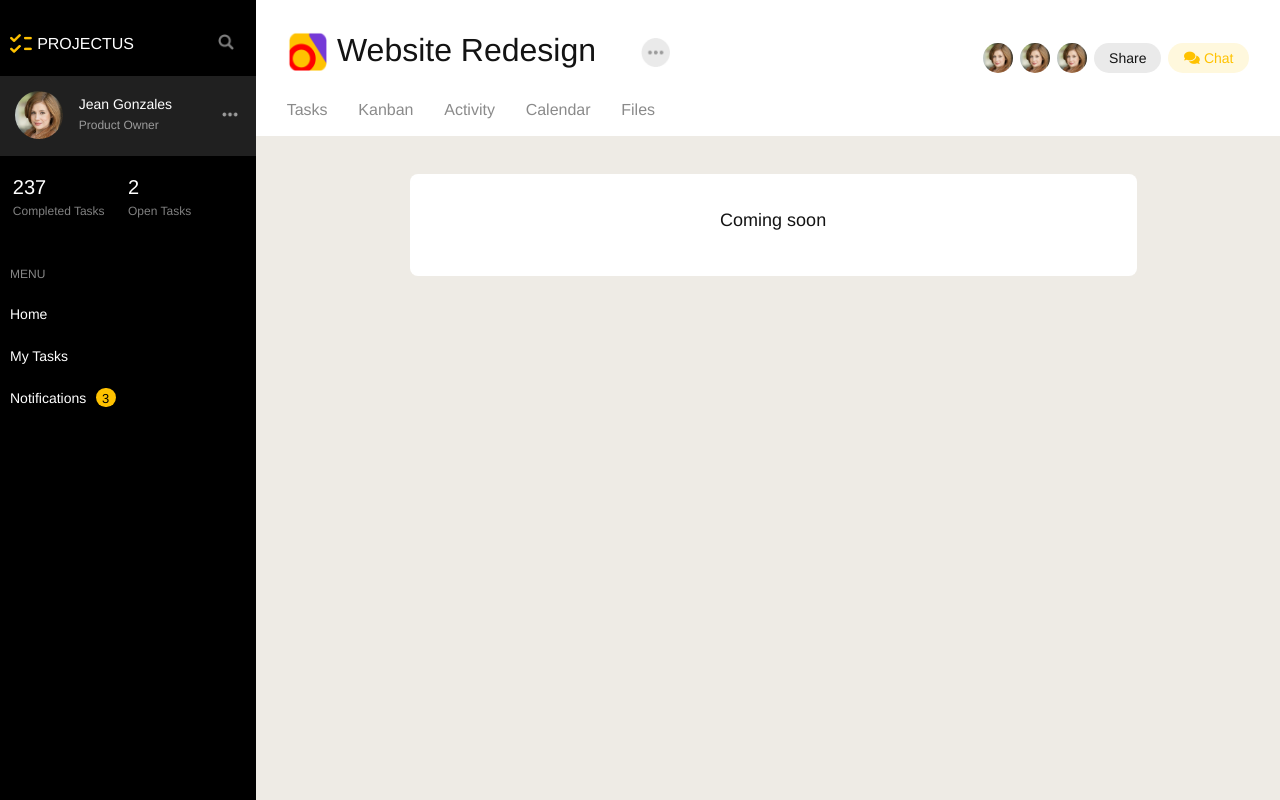
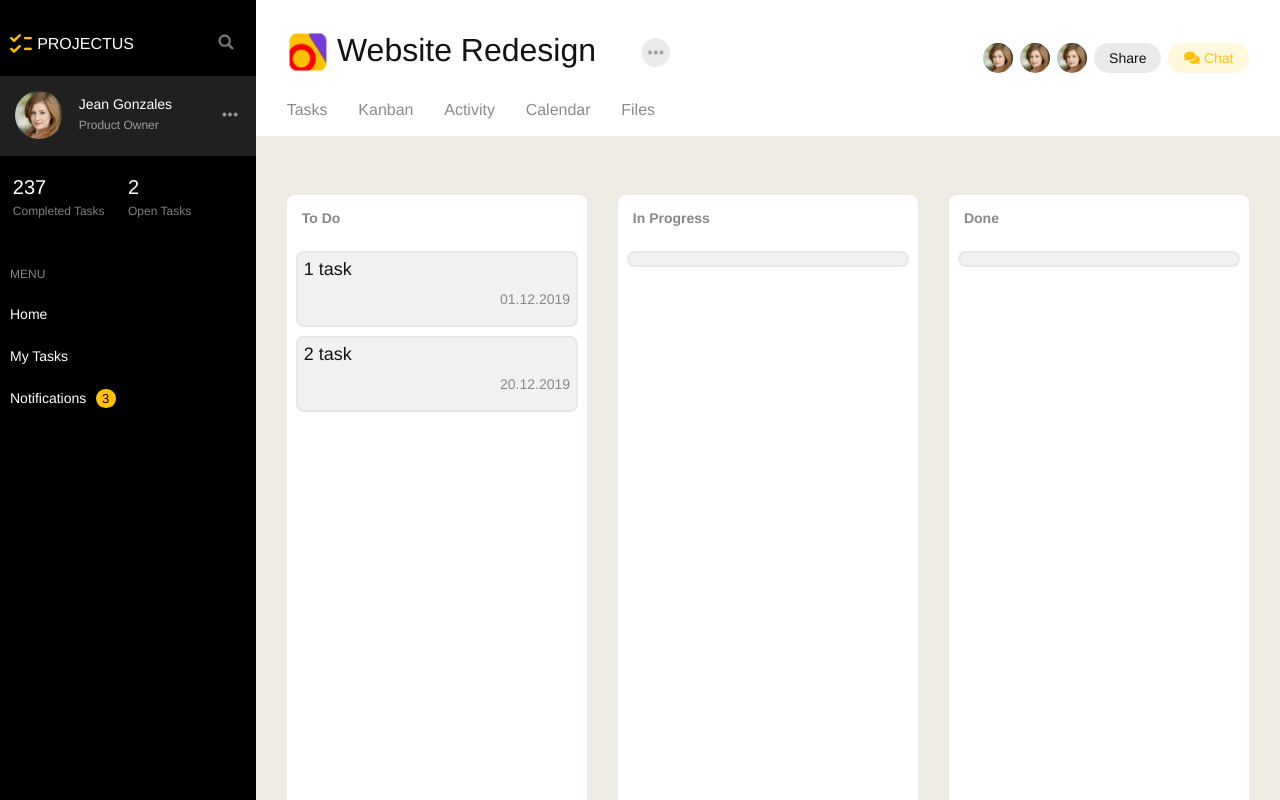
Before and after one commit to Kaplia/lesson-5, a Vue app: page /kanban in a window 1280 px wide. Shown: the top 800 px of the page. Built offline with nearby package versions, Linux system fonts and the light colour scheme.

Commit message:
8,9 lessons

```diff
--- a/src/assets/style.css
+++ b/src/assets/style.css
@@ -481,7 +481,6 @@ p {
     background-color: white;
     position: inherit;
     color: #131313;
-    font: 16px/20px Helvetica;
 }
 
 #container .content .activity-tasks .task-description {
@@ -490,10 +489,17 @@ p {
     background-color: white;
     position: inherit;
     color: #131313;
-    font: 16px/20px Helvetica;
 }
 
 #container .content .activity-tasks .task-deadline {
+    width: 8%;
+    text-align: right;
+    background-color: white;
+    font: 14px/20px Helvetica;
+    color: #898989;
+}
+
+#container .content .activity-tasks .task-status {
     width: 10%;
     text-align: right;
     background-color: white;
--- a/src/components/Kanban.vue
+++ b/src/components/Kanban.vue
@@ -1,24 +1,135 @@
 <template lang="pug">
     #container
-        .content
-             .coming-soon
-                   p  Coming soon
+        .content-1.box
+            .navbar-task
+                h1 To Do
+            .card-task(v-for='(task, index) in taskList' :key='task.name')
+                .task-name
+                    p {{task.name}}
+                .task-deadline
+                    p {{task.deadline}}
+        .content-2.box
+            .navbar-task
+                h1 In Progress
+            .card-task
+        .content-3.box
+            .navbar-task
+                h1 Done
+            .card-task
+
 
 </template>
 
 <script lang="ts">
 
+    interface TaskInterface {
+        id: number;
+        name: string;
+        description: string;
+        deadline: string;
+        status: string;
+    }
+
     import {Component, Vue} from 'vue-property-decorator';
 
     @Component
     export default class Kanban extends Vue {
-
+        public taskList: TaskInterface[] = [
+            {
+                id: 1,
+                name: '1 task',
+                description: 'Lorem ipsum dolor sit amet, consectetur adipiscing elit.',
+                deadline: '01.12.2019',
+                status: '',
+            },
+            {
+                id: 2,
+                name: '2 task',
+                description: 'Lorem ipsum dolor sit amet, consectetur adipiscing elit.',
+                deadline: '20.12.2019',
+                status: '',
+            },
+        ];
     }
 </script>
 
 <style>
-    .coming-soon {
-        text-align: center;
+    .task-name p {
+        font: 18px/20px Helvetica;
+        color: #131313;
+    }
+
+    .task-deadline p {
+        text-align: right;
+        font: 14px/20px Helvetica;
+        color: #898989;
+    }
+
+    .card-task {
+        border: 2px solid #e7e7e7;
+        border-radius: 8px;
+        background: #f1f1f1;
+        margin: 3%;
+        padding: 2%;
+        cursor: pointer;
+    }
+
+    .card-task:hover {
+        border: 2px solid #dddddd;
+    }
+
+    p {
+        color: #131313;
+        font: 14px/20px Helvetica;
+    }
+
+    .navbar-task {
+        border-radius: 8px 8px 0 0;
+        margin: 0;
+        padding: 5%;
+    }
+
+    .navbar-task h1 {
+        opacity: 0.5;
+        font: bold 14px/17px Helvetica;
+        color: #131313;
+        text-align: left;
+    }
+    #container {
+        display: flex;
+    }
+
+    .box {
+        width: 100%;
+        margin: 2%;
+    }
+
+    .content-1 {
+        background-color:  white;
+        border-radius: 8px;
+        width: 30%;
+        margin-right: 1%;
+        margin-left: 3%;
+        margin-bottom: 3%;
+        padding: 0;
+    }
+
+    .content-2 {
+        background-color:  white;
+        border-radius: 8px;
+        width: 30%;
+        margin-right: 1%;
+        margin-bottom: 3%;
+        padding: 0;
+    }
+
+    .content-3 {
+        background-color:  white;
+        border-radius: 8px;
+        width: 30%;
+        margin-right: 3%;
+        margin-bottom: 3%;
+        padding: 0;
     }
 
 
--- a/src/components/Sidebar.vue
+++ b/src/components/Sidebar.vue
@@ -54,7 +54,7 @@
         public completeTask() {
             completedTasks = document.querySelector('.completed-tasks')!.innerHTML;
             openTasks = document.querySelector('.open-tasks')!.innerHTML;
-            if (openTasks !== 0) {
+            if (openTasks > 0) {
               if (confirm('Are you sure you want to change the number of tasks?')) {
                 openTasks--;
                 completedTasks++;
--- a/src/components/Tasks.vue
+++ b/src/components/Tasks.vue
@@ -3,13 +3,18 @@
     #container
         .content
             #card-tasks.card(style='display')
-                .activity-tasks(v-for='(task, index) in taskList' :key='task.name')
+            .animation-tasks.activity-tasks(v-for='(task, index) in taskList' :key='task.name')(:style='animation(index)')
                     .box.task-name
                         | {{task.name}}
                     .box.task-description
                         | {{task.description}}
                     .box.task-deadline
                         | {{task.deadline}}
+                    .box.task-status
+                         select
+                             option(value='todo', selected) To Do
+                             option(value='inprogress') In Progress
+                             option(value='done') Done
                     .box.button
                         button.delete(v-on:click="taskList.splice(index, 1)")
                             i.far.fa-trash-alt
@@ -32,6 +37,7 @@
         name: string;
         description: string;
         deadline: string;
+        status: string;
     }
 
     import {Component, Vue} from 'vue-property-decorator';
@@ -45,12 +51,14 @@
                 name: '1 task',
                 description: 'Lorem ipsum dolor sit amet, consectetur adipiscing elit.',
                 deadline: '01.12.2019',
+                status: '',
             },
             {
                 id: 2,
                 name: '2 task',
                 description: 'Lorem ipsum dolor sit amet, consectetur adipiscing elit.',
                 deadline: '20.12.2019',
+                status: '',
             },
         ];
         public nextTaskId: number = 3;
@@ -62,15 +70,32 @@
                 name: this.newTaskName,
                 description: this.newTaskText,
                 deadline: '',
+                status: 'To Do',
             })
             ;
             this.newTaskName = '';
             this.newTaskText = '';
         }
+
+        public animation(i: any) {
+            return {'animation-delay': (i * 1) + 's'};
+        }
     }
 </script>
 
+
 <style>
+    select {
+        -moz-appearance: none;
+        -webkit-appearance: none;
+        appearance: none;
+        border-radius: 3px;
+        padding: 5%;
+    }
+    select::-ms-expand {
+        display: none;
+    }
+
     .card-form {
         border: solid 1px #FFC200;
         border-radius: 5px;
@@ -123,6 +148,11 @@
         width: 98%;
     }
 
+    form {
+        margin-top: 5px;
+
+    }
+
     .delete {
         border: none;
         cursor: pointer;
@@ -132,4 +162,36 @@
     .delete:active {
         color: #616161;
     }
+
+    .animation-tasks {
+        -webkit-animation-name: example2;
+        -webkit-animation-duration: 2s;
+        animation-name: example2;
+        animation-duration: 2s;
+
+    }
+
+    @keyframes example2{
+        0% {
+            font-size: 16px;
+        }
+        50% {
+            font-size: 16.5px;
+        }
+        100% {
+            font-size: 16px;
+        }
+    }
+
+    .activity-tasks {
+        border-radius: 5px;
+        margin-bottom: 5px;
+        border: 1px solid white;
+        font: 16px Helvetica;
+        transition: all .5s ease;
+    }
+
+    .activity-tasks:hover  {
+        border: 1px solid #FFC200;
+    }
 </style>
```
